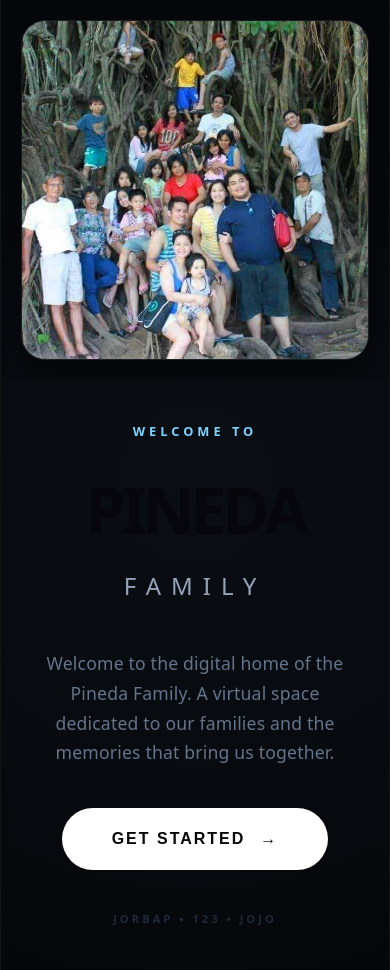
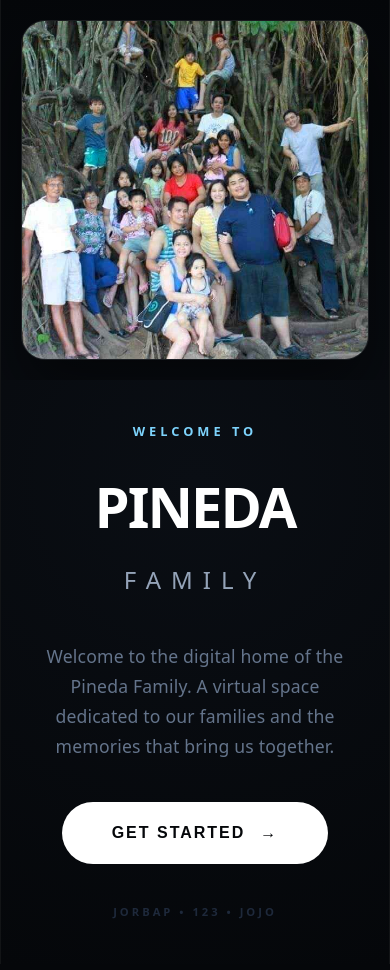
Before and after one commit to LanzLinag/pinedafam, a React (Vite) app: page / in a window 390 px wide. Built offline with nearby package versions, Linux system fonts and the light colour scheme.

Commit message:
Fixed UI & Routing

```diff
--- a/src/components/LandingScreen.css
+++ b/src/components/LandingScreen.css
@@ -177,3 +177,31 @@
   from { opacity: 0; transform: translateX(20px); }
   to { opacity: 1; transform: translateX(0); }
 }
+
+.landing-main-title {
+  /* THE FIX: Force the color to white */
+  color: #ffffff !important;
+
+  /* Existing styles */
+  font-size: clamp(4rem, 8vw, 7rem);
+  font-weight: 950;
+  text-transform: uppercase;
+  letter-spacing: -4px;
+  line-height: 0.85;
+
+  /* Ensure it sits above background layers */
+  position: relative;
+  z-index: 5;
+}
+
+/* Specific fix for mobile screens to ensure visibility */
+@media (max-width: 1024px) {
+  .landing-main-title {
+    color: #ffffff !important;
+    /* Ensure the font size doesn't overflow the screen */
+    font-size: 3.5rem;
+    letter-spacing: -2px;
+    opacity: 1 !important;
+    visibility: visible !important;
+  }
+}
```
Also changed, not shown: vercel.json (added).
